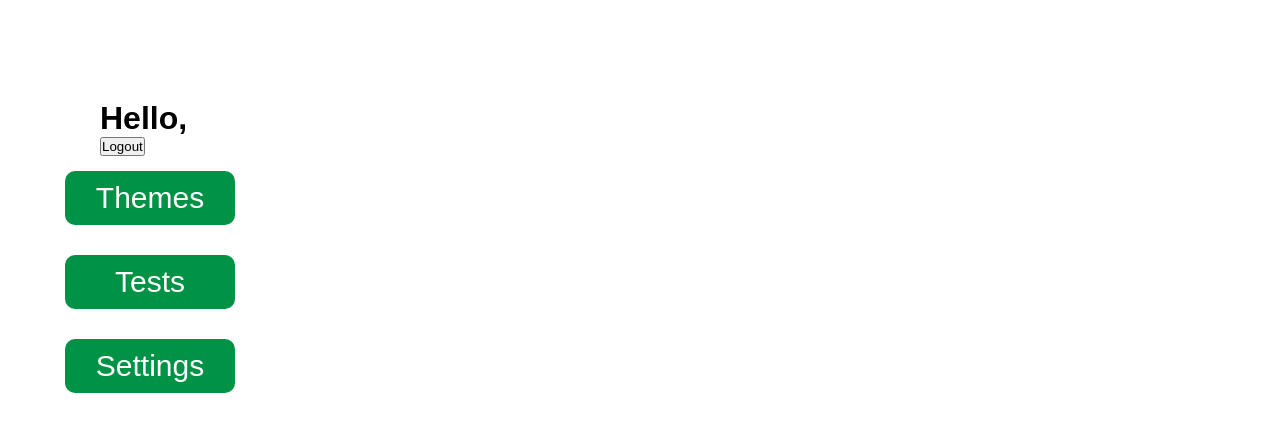
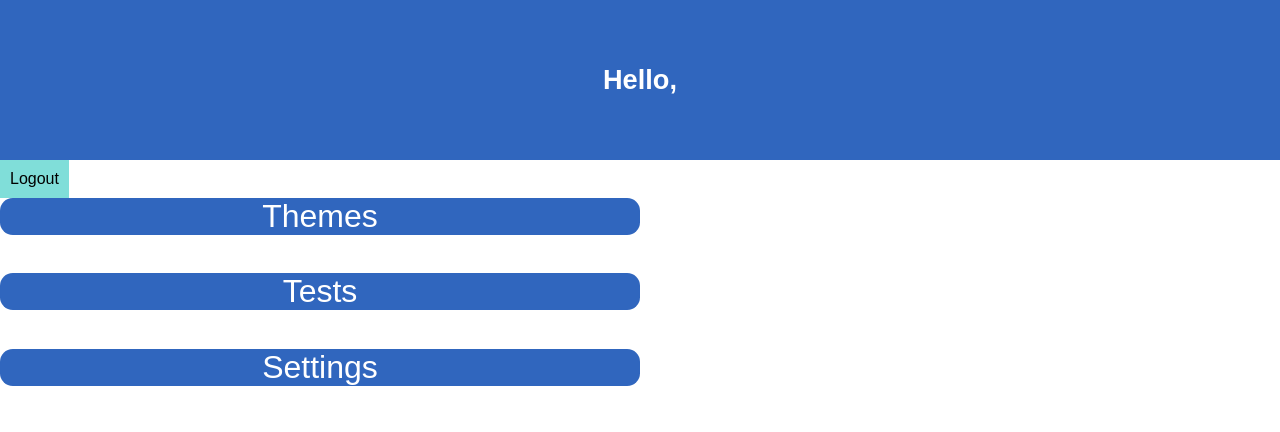
Before and after one commit to hristoroque/myquestionbank, a Django app: a page that uses question_app/templates/question_app/main.html in a window 1280 px wide. Shown: the top 432 px of the page. Run offline with Django 3.2, Linux system fonts and the light colour scheme.

Commit message:
templates modified because of  username

```diff
--- a/question_app/templates/question_app/index.html
+++ b/question_app/templates/question_app/index.html
@@ -1,2 +1,2 @@
 <h1>Welcome</h1>
-<a href="{% url 'question:loginpage' %}">Log in</a>
+<a href="{% url 'accounts:login' %}">Log in</a>
--- a/question_app/templates/question_app/main.html
+++ b/question_app/templates/question_app/main.html
@@ -1,16 +1,16 @@
 {% load static %}
 <link href="{% static 'question_app/basic.css' %}" rel="stylesheet" type="text/css">
-<link href="{% static 'question_app/style.css' %}" rel="stylesheet" type="text/css">
+<link href="{% static 'question_app/layout.css' %}" rel="stylesheet" type="text/css">
 <meta name="viewport" content="width=device-width, initial-scale=1.0">
-<main>
+<header>
     <h1>Hello, {{ user.get_username }}</h1>
-    <form action="{% url 'question:logout' %}" method="POST">
+</header>
+    <form action="{% url 'accounts:logout' %}" method="POST">
     {% csrf_token %}
         <input type="submit" value="Logout">
     </form>
-    <div id="buttons">
-        <a href="{% url 'question:themes' user.username %}" id="button"> <div> Themes </div> </a>
-        <a href="{% url 'question:tests' user.username %}" id="button"> <div> Tests </div> </a>
-        <a href="{% url 'question:themes' user.username %}" id="button"> <div> Settings </div> </a>
+    <div class="list-box">
+        <a href="{% url 'question:themes'  %}" class="button rounded"> <div> Themes </div> </a>
+        <a href="{% url 'question:themes' %}" class="button rounded"> <div> Tests </div> </a>
+        <a href="{% url 'question:themes' %}" class="button rounded"> <div> Settings </div> </a>
     </div>
-</main>
--- a/question_app/templates/question_app/question_creation.html
+++ b/question_app/templates/question_app/question_creation.html
@@ -1,7 +1,7 @@
 {% load static %}
 <link href="{% static 'question_app/basic.css' %}" rel="stylesheet" type="text/css">
 <h1>Create your question</h1>
-<form action="{% url 'question:create_question' request.user.username theme_pk %}" method="POST">
+<form action="{% url 'question:new_question' theme_pk %}" method="POST">
     {% csrf_token %}
     <label> question name </label>
     <input name="name" type="text">
--- a/question_app/templates/question_app/theme_creation.html
+++ b/question_app/templates/question_app/theme_creation.html
@@ -1,5 +1,5 @@
 <h1>Create your theme</h1>
-<form action="{% url 'question:create_theme' username=request.user.username%}" method="POST">
+<form action="{% url 'question:new_theme' %}" method="POST">
     {% csrf_token %}
     <label> theme name </label>
     <input name="theme_name" type="text">
--- a/question_app/templates/question_app/theme_edit.html
+++ b/question_app/templates/question_app/theme_edit.html
@@ -1,5 +1,5 @@
 <h1>Create your theme</h1>
-<form action="{% url 'question:edit_theme' username=request.user.username theme_pk=theme.pk%}" method="POST">
+<form action="{% url 'question:edit_theme' theme_pk=theme.pk%}" method="POST">
     {% csrf_token %}
     <label> theme name </label>
     <input name="theme_name" type="text" value="{{ theme.theme_name }}">
--- a/question_app/templates/question_app/update_question.html
+++ b/question_app/templates/question_app/update_question.html
@@ -1,9 +1,9 @@
 <h1>Update your question</h1>
-<form action="{% url 'question:update_question' username=request.user.username theme_pk=theme_pk question_pk=question.pk%}" method="POST">
+<form action="{% url 'question:edit_question' theme_pk=theme_pk question_pk=question.pk%}" method="POST">
     {% csrf_token %}
     <label> question name </label>
     <input name="name" type="text" value="{{ question.question_text }}">
     <label> answer </label>
-    <textarea name="description">{{ question.answer }}</textarea>
+    <textarea name="answer">{{ question.answer }}</textarea>
     <input type="submit">
 </form>
```
Also changed, not shown: question_app/templates/question_app/login.html (deleted, +0 -7 lines), question_app/templates/question_app/theme.html (+4 -4 lines), question_app/templates/question_app/themes.html (+5 -5 lines).
